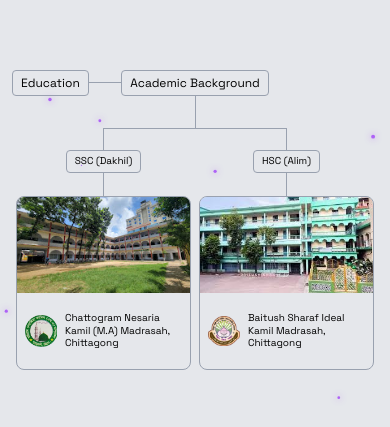
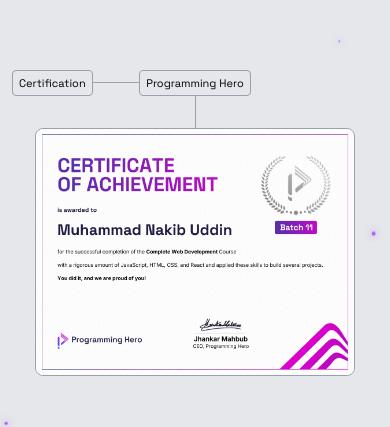
Before and after one commit to nakib360/my-animated-portfolio, a React (Vite) app: page /#home in a window 390 px wide. Shown: the part 1031-1458 px from the top of the page. Built offline with nearby package versions, Linux system fonts and the light colour scheme.

Commit message:
Add responsive image plugin and implement certification section in About component

```diff
--- a/package.json
+++ b/package.json
@@ -10,6 +10,7 @@
     "preview": "vite preview"
   },
   "dependencies": {
+    "@responsive-image/react": "^1.1.6",
     "@tailwindcss/vite": "^4.3.3",
     "framer-motion": "^13.4.4",
     "motion": "^13.4.4",
@@ -22,6 +23,8 @@
     "tailwindcss": "^4.3.3"
   },
   "devDependencies": {
+    "@responsive-image/core": "^2.1.0",
+    "@responsive-image/vite-plugin": "^3.0.1",
     "@types/react": "^19.2.18",
     "@types/react-dom": "^19.2.7",
     "@vitejs/plugin-react": "^6.1.1",
--- a/src/Components/About/About.jsx
+++ b/src/Components/About/About.jsx
@@ -19,6 +19,9 @@
 // Version control
 import githubIcon from "../../assets/github.png";
 import gitIcon from "../../assets/git.png";
+
+// Certification
+import ProgrammingHeroCertificate from "../../assets/certificate.jpg";
 
 // Education
 import BaitCampas from "../../assets/bait_campus.jpeg";
@@ -150,6 +153,12 @@
     { title: "Backend", items: backend },
     { title: "Version Control", items: versionControl },
   ];
+
+  const certification = {
+    name: "Programming Hero",
+    image: ProgrammingHeroCertificate,
+    alt: "Programming Hero certificate",
+  };
 
   const education = [
     {
@@ -422,11 +431,6 @@
                           }
                         />
 
-                        {/* Tool
-                            Mobile (last column): row-এর ডান দিক থেকে ঠিক right-5 (20px)
-                            দূরে absolute বসানো হয়েছে। লেখা যত লম্বাই হোক, icon সবসময়
-                            line থেকে 4px (20px - w-4) দূরে থাকবে এবং লেখা বাম দিকে বাড়বে।
-                            Desktop (sm+): আগের মতো normal flow-তে ফিরে যায়। */}
                         <motion.div
                           variants={toolText}
                           className={
@@ -474,6 +478,71 @@
               </motion.div>
             );
           })}
+        </motion.div>
+      </motion.div>
+
+      {/* =========================================================
+          ================= CERTIFICATION TREE ===================
+          Skills tree-এর animation pattern-ই ব্যবহার করা হয়েছে:
+          root row -> vertical line -> certificate card
+      ========================================================= */}
+
+      <motion.div
+        className="mt-16 w-full px-3 sm:px-5"
+        variants={treeContainer}
+        initial="hidden"
+        whileInView="visible"
+        viewport={viewportConfig}
+      >
+        {/* ================= Root ================= */}
+        <motion.div
+          className="grid w-full grid-cols-[1fr_auto_1fr] items-center"
+          variants={rowContainer}
+        >
+          <div className="flex min-w-0 items-center">
+            {/* Certification */}
+            <motion.p
+              variants={treeBox}
+              className="shrink-0 rounded border border-gray-400 px-1.5 py-1 text-[11px] sm:px-4 sm:text-base"
+            >
+              Certification
+            </motion.p>
+
+            {/* Root horizontal line */}
+            <motion.div
+              variants={horizontalLine}
+              className="min-w-2 flex-1 origin-left border-t border-gray-400 sm:min-w-4"
+            />
+          </div>
+
+          {/* Programming Hero */}
+          <motion.p
+            variants={treeBox}
+            className="shrink-0 rounded border border-gray-400 px-1.5 py-1 text-center text-[11px] sm:px-4 sm:text-base"
+          >
+            {certification.name}
+          </motion.p>
+
+          <div />
+        </motion.div>
+
+        {/* ================= Root vertical line ================= */}
+        <motion.div
+          variants={verticalLine}
+          className="mx-auto h-8 w-px origin-top bg-gray-400"
+        />
+
+        {/* ================= Certificate card ================= */}
+        <motion.div
+          variants={educationCard}
+          className="mx-auto w-full max-w-xs overflow-hidden rounded-lg border border-gray-400 sm:max-w-md"
+        >
+          <img
+            src={certification.image}
+            alt={certification.alt}
+            loading="lazy"
+            className="block h-auto w-full object-contain"
+          />
         </motion.div>
       </motion.div>
 
--- a/vite.config.js
+++ b/vite.config.js
@@ -1,11 +1,13 @@
 import react from '@vitejs/plugin-react'
 import { defineConfig } from 'vite'
 import tailwindcss from '@tailwindcss/vite'
+import { ResponsiveImage } from '@responsive-image/vite-plugin'
 
 // https://vite.dev/config/
 export default defineConfig({
   plugins: [
     react(),
-    tailwindcss()
+    tailwindcss(),
+    ResponsiveImage()
   ]
 })
```
Also changed, not shown: 1 other file (tests, documents, lock files or other folders).
